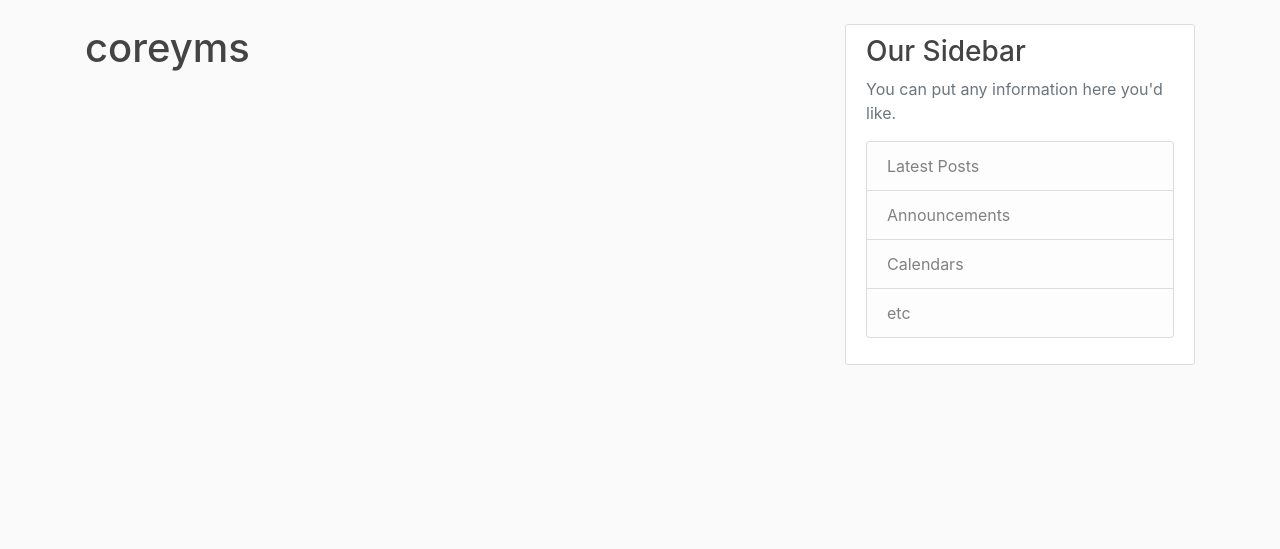
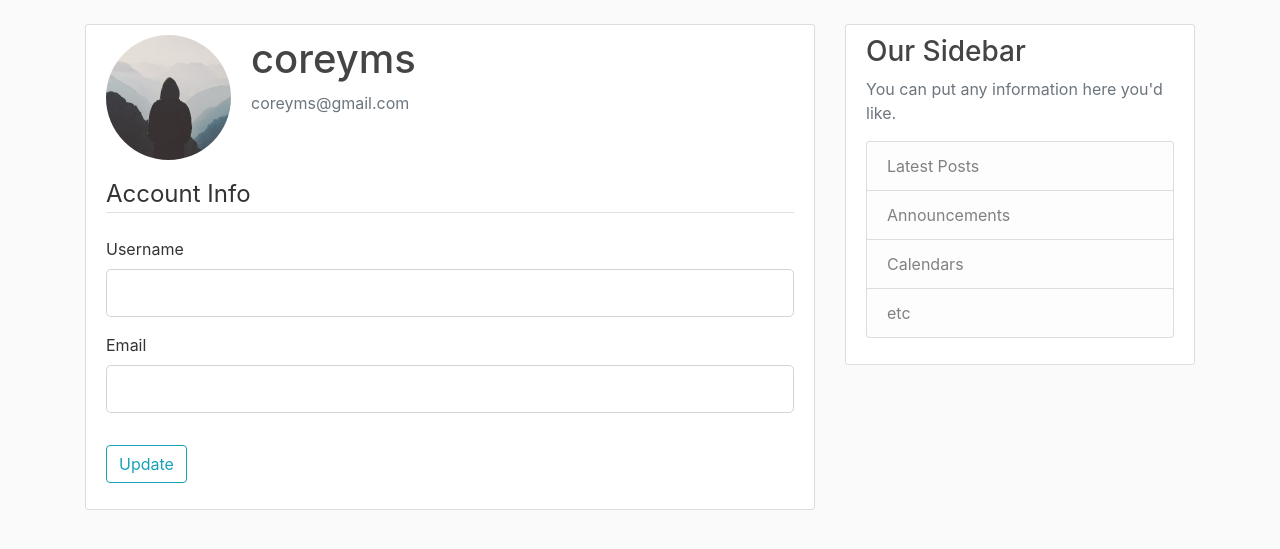
Before and after one commit to PRINCEKK122/flask-blog, a Flask app: page /account in a window 1280 px wide. Shown: the part 56-605 px from the top of the page. Run offline with Flask 2, Linux system fonts and the light colour scheme; a user stored in the database is signed in; some libraries are stand-ins or nearby versions.

Commit message:
created accounts.html template

```diff
--- a/flaskblog/forms.py
+++ b/flaskblog/forms.py
@@ -1,7 +1,9 @@
 from flask_wtf import FlaskForm
+from flask_login import current_user
 from wtforms import StringField, PasswordField, SubmitField, BooleanField
 from wtforms.validators import DataRequired, Length, Email, EqualTo, ValidationError
 from flaskblog.models import User
+
 
 class RegistrationForm(FlaskForm):
     username = StringField(
@@ -17,13 +19,40 @@ class RegistrationForm(FlaskForm):
     def validate_username(self, username):
         user = User.query.filter_by(username=username.data).first()
         if user:
-            raise ValidationError("That username is taken. Please choose a different one!")
+            raise ValidationError(
+                "That username is taken. Please choose a different one!"
+            )
 
     def validate_email(self, email):
         user = User.query.filter_by(email=email.data).first()
         if user:
             raise ValidationError("That email is taken. Please choose a different one!")
 
+
+class UpdateAccountForm(FlaskForm):
+    username = StringField(
+        "Username", validators=[DataRequired(), Length(min=2, max=20)]
+    )
+    email = StringField("Email", validators=[DataRequired(), Email()])
+    submit = SubmitField("Update")
+
+    def validate_username(self, username):
+        if username.data != current_user.username:
+            user = User.query.filter_by(username=username.data).first()
+            if user:
+                raise ValidationError(
+                    "That username is taken. Please choose a different one!"
+                )
+
+    def validate_email(self, email):
+        if email.data != current_user.email:
+            user = User.query.filter_by(email=email.data).first()
+            if user:
+                raise ValidationError(
+                    "That email is taken. Please choose a different one!"
+                )
+
+
 class LoginForm(FlaskForm):
     email = StringField("Email", validators=[DataRequired(), Email()])
     password = PasswordField("Password", validators=[DataRequired()])
--- a/flaskblog/routes.py
+++ b/flaskblog/routes.py
@@ -1,5 +1,5 @@
 from flask import render_template, url_for, flash, redirect, request
-from flaskblog.forms import RegistrationForm, LoginForm
+from flaskblog.forms import RegistrationForm, LoginForm, UpdateAccountForm
 from flaskblog import app, db, bcrypt
 from flaskblog.models import User, Post
 from flask_login import login_user, current_user, logout_user, login_required
@@ -39,8 +39,12 @@ def register():
     form = RegistrationForm()
     if form.validate_on_submit():
         # hash the password before storing it in the database
-        hashed_password = bcrypt.generate_password_hash(form.password.data).decode("utf-8")
-        new_user = User(username=form.username.data, email=form.email.data, password=hashed_password)
+        hashed_password = bcrypt.generate_password_hash(form.password.data).decode(
+            "utf-8"
+        )
+        new_user = User(
+            username=form.username.data, email=form.email.data, password=hashed_password
+        )
         db.session.add(new_user)
         db.session.commit()
         flash("Your account has ben created! You are now able to log in", "success")
@@ -55,9 +59,8 @@ def login():
     if form.validate_on_submit():
         user = User.query.filter_by(email=form.email.data).first()
         if user and bcrypt.check_password_hash(user.password, form.password.data):
-            login_user(user, remember=form.remember.data) # for logging in the user
+            login_user(user, remember=form.remember.data)  # for logging in the user
             next_page = request.args.get("next")
-            print(next_page)
             return redirect(next_page) if next_page else redirect(url_for("hello"))
 
         flash("Login Unsuccessful. Please check email and password", "danger")
@@ -66,11 +69,16 @@ def login():
 
 @app.route("/logout")
 def logout():
-    logout_user() # for logging out the user
+    logout_user()  # for logging out the user
     return redirect(url_for("hello"))
 
 
 @app.route("/account")
 @login_required
 def account():
-    return render_template("account.html", title="Account")
+    form = UpdateAccountForm()
+    image_file = url_for("static", filename="profile_pics/" + current_user.image_file)
+    print(current_user.image_file)
+    return render_template(
+        "account.html", title="Account", image_file=image_file, form=form
+    )
--- a/flaskblog/templates/account.html
+++ b/flaskblog/templates/account.html
@@ -1,4 +1,42 @@
-{% extends "layout.html" %}
-{% block content %}
-    <h1>{{current_user.username}}</h1>
+{% extends "layout.html" %} {% block content %}
+<div class="content-section">
+  <div class="media">
+    <img class="rounded-circle account-img" src="{{image_file}}" />
+    <div class="media-body">
+      <h2 class="account-heading">{{current_user.username}}</h2>
+      <p class="text-secondary">{{current_user.email}}</p>
+    </div>
+  </div>
+  <form method="POST">
+    {{form.hidden_tag() }}
+    <fieldset class="form-group">
+      <legend class="border-bottom mb-4">Account Info</legend>
+      <div class="form-group">
+        {{form.username.label(class="form-control-label")}} {% if
+        form.username.errors %} {{form.username(class="form-control
+        form-control-lg is-invalid")}}
+        <div class="invalid-feedback">
+          {% for error in form.username.errors %}
+          <span>{{ error }}</span>
+          {% endfor %}
+        </div>
+        {% else %} {{form.username(class="form-control form-control-lg")}} {%
+        endif %}
+      </div>
+      <div class="form-group">
+        {{form.email.label(class="form-control-label")}} {% if form.email.errors
+        %} {{form.email(class="form-control form-control-lg is-invalid")}}
+        <div class="invalid-feedback">
+          {% for error in form.email.errors %}
+          <span>{{ error }}</span>
+          {% endfor %}
+        </div>
+        {% else %} {{form.email(class="form-control form-control-lg")}} {% endif
+        %}
+      </div>
+    </fieldset>
+    <div class="form-group">{{form.submit(class="btn btn-outline-info")}}</div>
+  </form>
+</div>
+
 {% endblock content %}
```
Also changed, not shown: flaskblog/static/profile_pics/default.jpg (added).
